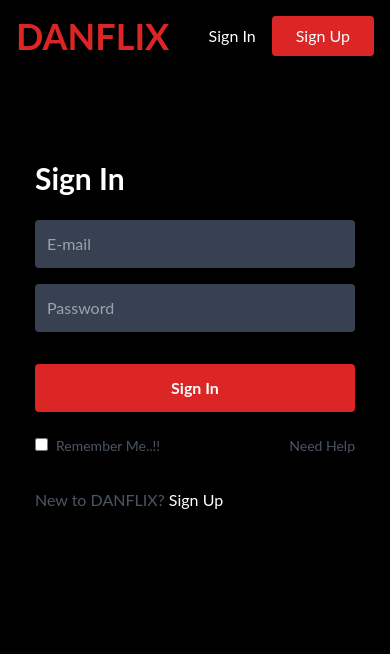
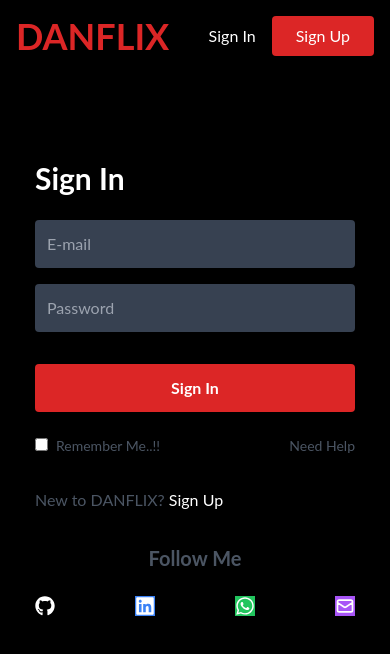
Before and after one commit to emmacodec/danflix-app, a React (Create React App) app: page /login in a window 390 px wide. Shown: the top 654 px of the page. Built offline with nearby package versions, Linux system fonts and the light colour scheme; no server answers.

Commit message:
just registered my first user in my firestore db

```diff
--- a/src/Firebase.js
+++ b/src/Firebase.js
@@ -16,6 +16,6 @@
 };
 
 // Initialize Firebase
-const app = initializeApp(firebaseConfig);
+export const app = initializeApp(firebaseConfig);
 
 export const auth = getAuth(app);
--- a/src/context/Authcontext.js
+++ b/src/context/Authcontext.js
@@ -11,7 +11,7 @@
     const [user, setUser] = useState({});
 
     function signUp(email, password) {
-        return createUserWithEmailAndPassword(auth, email, password)
+        createUserWithEmailAndPassword(auth, email, password)
     }
 
     function logOut() {
--- a/src/pages/LogIn.jsx
+++ b/src/pages/LogIn.jsx
@@ -1,5 +1,8 @@
 import React from 'react'
 import {Link} from 'react-router-dom';
+import {FaLinkedin, FaGithub, FaWhatsapp} from 'react-icons/fa';
+import {HiOutlineMail} from 'react-icons/hi';
+
 
 const LogIn = () => {
   return (
@@ -9,6 +12,7 @@
       className='hidden sm:block absolute w-full h-full object-cover'
       src='https://assets.nflxext.com/ffe/siteui/vlv3/5eab1b22-c5ea-48b0-8ef4-862b3fa6df2c/e630dd10-1a25-4ce7-84fc-81fa5897e400/NG-en-20230724-popsignuptwoweeks-perspective_alpha_website_medium.jpg'
       alt='/' />
+      <video className='hidden sm:block absolute w-full h-full object-cover' src='' autoPlay loop muted />
       <div className='bg-black/60 fixed top-0 left-0 w-full h-screen'></div>
       <div className='fixed w-full px-4 py-24 z-50'>
       <div className='max-w-[450px] h-[600px] mx-auto bg-black/75 text-white'>
@@ -38,6 +42,13 @@
                 </span>{' '}
                 <Link to='/signup'>Sign Up</Link>
                 </p>
+                <h3 className='flex text-gray-600 text-xl font-bold items-center justify-center'>Follow Me</h3>
+                <div className='flex justify-between my-6'>
+                  <FaGithub className='bg-black-500 cursor-pointer ' size={20} />
+                  <FaLinkedin className='bg-blue-500 cursor-pointer' size={20} />
+                  <FaWhatsapp className='bg-green-500 cursor-pointer' size={20} />
+                  <HiOutlineMail className='bg-purple-500 cursor-pointer' size={20} />
+                </div>
           </form>
         </div>
       </div>
--- a/src/pages/SignUp.jsx
+++ b/src/pages/SignUp.jsx
@@ -1,18 +1,22 @@
 import React, { useState } from 'react';
 import { Link, useNavigate } from 'react-router-dom';
 import {UserAuth} from '../context/Authcontext';
+import {FaLinkedin, FaGithub, FaWhatsapp} from 'react-icons/fa';
+import {HiOutlineMail} from 'react-icons/hi';
+
 
 const SignUp = () => {
 
   const [email, setEmail] = useState('');
   const [password, setPassword] = useState('')
-  const {user, SignUp} = UserAuth();
+  const {user, signUp} = UserAuth();
   const navigate = useNavigate()
+
 
   const handleSubmit = async (e) => {
     e.preventDefault();
     try {
-      await SignUp(email, password);
+      await signUp(email, password);
       navigate('/')
     } catch (error) {
       console.log(error);
@@ -26,12 +30,15 @@
       className='hidden sm:block absolute w-full h-full object-cover'
       src='https://assets.nflxext.com/ffe/siteui/vlv3/5eab1b22-c5ea-48b0-8ef4-862b3fa6df2c/e630dd10-1a25-4ce7-84fc-81fa5897e400/NG-en-20230724-popsignuptwoweeks-perspective_alpha_website_medium.jpg'
       alt='/' />
+      <video className='hidden sm:block absolute w-full h-full object-cover' src='' autoPlay loop muted />
       <div className='bg-black/60 fixed top-0 left-0 w-full h-screen'></div>
       <div className='fixed w-full px-4 py-24 z-50'>
       <div className='max-w-[450px] h-[600px] mx-auto bg-black/75 text-white'>
         <div className='max-w-[320px] mx-auto py-16'>
           <h1 className='text-3xl font-bold'>Sign Up</h1>
-          <form onSubmit={handleSubmit} className='w-full flex flex-col py-4'>
+          <form
+          onSubmit={handleSubmit}
+          className='w-full flex flex-col py-4'>
             <input
             onChange={(e) => setEmail(e.target.value)}
              className='p-3 my-2 bg-gray-700 rounded'
@@ -57,6 +64,13 @@
                 </span>{' '}
                 <Link to='/login'>Sign In</Link>
                 </p>
+                <h3 className='flex text-gray-600 text-xl font-bold items-center justify-center'>Follow Me</h3>
+                <div className='flex justify-between my-6'>
+                  <FaGithub className='bg-black-500 cursor-pointer ' size={20} href='https://www.github.com/emmacodec' />
+                  <FaLinkedin className='bg-blue-500 cursor-pointer' size={20} href='https://www.linkedin.com/in/daniel-emmanuel-924564236' />
+                  <FaWhatsapp className='bg-green-500 cursor-pointer' size={20} href='https://wa.me/2348164060988' />
+                  <HiOutlineMail className='bg-purple-500 cursor-pointer' size={20} href='https://danielemmanuel7553@gmail.com' />
+                </div>
           </form>
         </div>
       </div>
```
